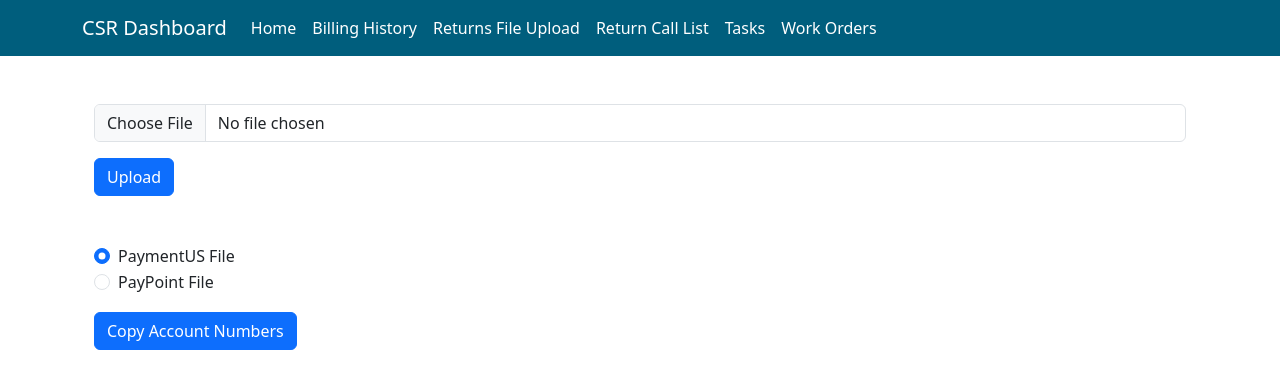
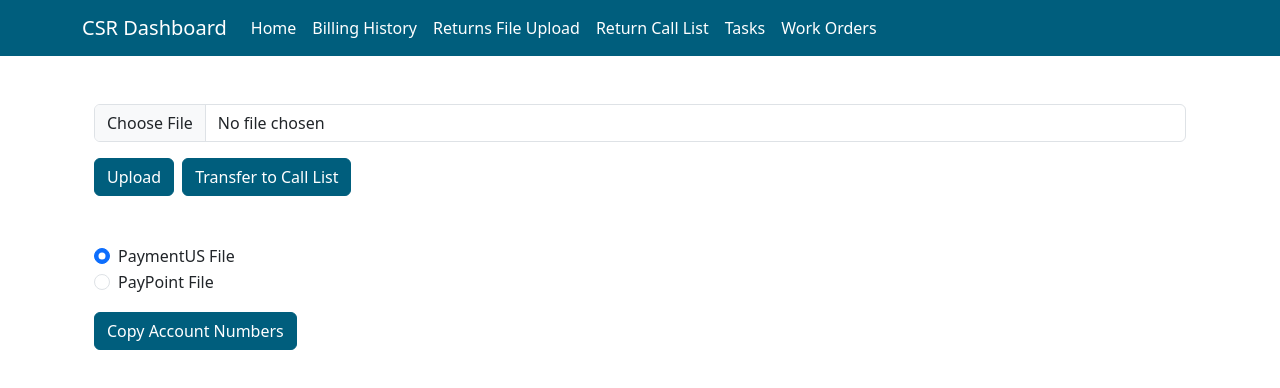
Before and after one commit to EEngvall/CSR-Dashboard, a React (Vite) app: page /returns in a window 1280 px wide. Shown: the top 388 px of the page. Built offline with nearby package versions, Linux system fonts and the light colour scheme.

Commit message:
Updated the file upload component to allow transfer to call list, updated color scheme for some components. Added bar chart for call list for better visuals.

```diff
--- a/src/BillingHistory.jsx
+++ b/src/BillingHistory.jsx
@@ -1,6 +1,7 @@
 import React, { useState } from "react";
 import Papa from "papaparse";
 import MonthlyAverageChart from "./MonthlyAverageChart";
+import "./CustomColors.css";
 
 const BillingHistory = () => {
   const [overallAverage, setOverallAverage] = useState(0);
@@ -121,7 +122,6 @@ const BillingHistory = () => {
       });
     });
 
-
     setOverallAverage(calculateOverallAverage(monthlyAverages));
     setMonthlyAverages(monthlyAverages);
     setMonthlyAveragesByYear(monthlyAveragesByYear);
@@ -181,7 +181,7 @@ const BillingHistory = () => {
               onChange={(e) => setRowsToOmit(parseInt(e.target.value, 10))}
             />
           </div>
-          <button className="btn btn-primary mx-2 my-2" onClick={processFile}>
+          <button className="btn custom-btn-blue mx-2 my-2" onClick={processFile}>
             Process File
           </button>
 
--- /dev/null
+++ b/src/CustomColors.css
@@ -0,0 +1,23 @@
+.custom-btn-blue {
+  color: #ffffff; /* Text color */
+  border-color: #005e7d; /* Border color */
+  background-color: #005e7d; /* Background color */
+}
+
+.custom-btn-blue:hover {
+  color: #ffffff; /* Text color on hover */
+  background-color: rgba(0, 94, 125, 0.5); /* Reduced opacity for hover */
+  border-color: #005e7d; /* Border color on hover */
+}
+
+.custom-btn-green {
+  color: #ffffff; /* Text color */
+  border-color: #acd038; /* Border color */
+  background-color: #acd038; /* Background color */
+}
+
+.custom-btn-green:hover {
+  color: #ffffff; /* Text color on hover */
+  background-color: rgba(172, 208, 56, 0.5); /* Reduced opacity for hover */
+  border-color: #acd038; /* Border color on hover */
+}
--- a/src/FileUpload.jsx
+++ b/src/FileUpload.jsx
@@ -1,5 +1,6 @@
 import React, { useState, useEffect } from "react";
 import Papa from "papaparse";
+import "./CustomColors.css";
 
 function FileUpload() {
   const [file, setFile] = useState();
@@ -160,6 +161,35 @@ function FileUpload() {
     });
   };
 
+  const transferAccountNumbers = () => {
+    const trackedAccounts = [];
+    Object.keys(checkedRows).forEach((key) => {
+      if (checkedRows[key]) {
+        const rowData = processedData.find((row) => row.key === key);
+        if (rowData) {
+          // Create object following the structure of the handleSubmit function
+          const newAccount = {
+            accountNumber: rowData.accountNumber,
+            status: "Incomplete",
+            csr: "",
+            createdAt: new Date().toLocaleString(),
+            completedAt: "Incomplete",
+          };
+          trackedAccounts.push(newAccount);
+        }
+      }
+    });
+
+    // Get existing accounts from local storage or initialize as empty array
+    const existingAccounts = JSON.parse(localStorage.getItem("accounts")) || [];
+
+    // Concatenate existing accounts with newly tracked accounts and store in local storage
+    localStorage.setItem(
+      "accounts",
+      JSON.stringify([...existingAccounts, ...trackedAccounts]),
+    );
+  };
+
   return (
     <div className="container">
       <div className="my-5">
@@ -169,8 +199,15 @@ function FileUpload() {
           className="form-control mb-3"
           id="fileInput"
         />
-        <button className="btn btn-primary" onClick={handleFileUpload}>
+        <button className="btn custom-btn-blue" onClick={handleFileUpload}>
           Upload
+        </button>
+        {/* Button to process checked rows */}
+        <button
+          className="btn custom-btn-blue mx-2"
+          onClick={transferAccountNumbers}
+        >
+          Transfer to Call List
         </button>
       </div>
       <div className="form-check">
@@ -247,7 +284,7 @@ function FileUpload() {
           </table>
         )}
       </div>
-      <button className="mt-3 btn btn-primary" onClick={copyAccountNumbers}>
+      <button className="mt-3 btn custom-btn-blue" onClick={copyAccountNumbers}>
         Copy Account Numbers
       </button>
     </div>
--- a/src/Returns/AccountCount.jsx
+++ b/src/Returns/AccountCount.jsx
@@ -1,4 +1,13 @@
 import React from "react";
+import {
+  BarChart,
+  Bar,
+  XAxis,
+  YAxis,
+  CartesianGrid,
+  Tooltip,
+  Legend,
+} from "recharts";
 
 function AccountCount({ accounts, csrs }) {
   // Initialize objects to store the count for each CSR
@@ -25,8 +34,24 @@ function AccountCount({ accounts, csrs }) {
     }
   });
 
+  // Transform the data for Recharts
+  const data = csrs.map((csr) => ({
+    name: csr,
+    complete: completeAccountCount[csr] || 0,
+    incomplete: incompleteAccountCount[csr] || 0,
+  }));
+
+  // Include unassigned accounts in the data array
+  data.push({
+    name: "Unassigned",
+    complete: 0,
+    incomplete: unassignedCount,
+  });
+
   return (
-    <div>
+    <div className="mt-5" style={{ display: "flex" }}>
+      {/* Table */}
+      <div className="me-5" style={{ flex: 1 }}>
         <table className="table">
           <thead>
             <tr>
@@ -54,6 +79,20 @@ function AccountCount({ accounts, csrs }) {
           </tbody>
         </table>
       </div>
+
+      {/* Recharts graph */}
+      <div style={{ flex: 1 }}>
+        <BarChart width={600} height={300} data={data}>
+          <CartesianGrid strokeDasharray="3 3" />
+          <XAxis dataKey="name" />
+          <YAxis />
+          <Tooltip />
+          <Legend />
+          <Bar dataKey="complete" fill="#8884d8" barSize={20} />
+          <Bar dataKey="incomplete" fill="#82ca9d" barSize={20} />
+        </BarChart>
+      </div>
+    </div>
   );
 }
 
```
Lines whose indentation alone changed are shown as unchanged.
